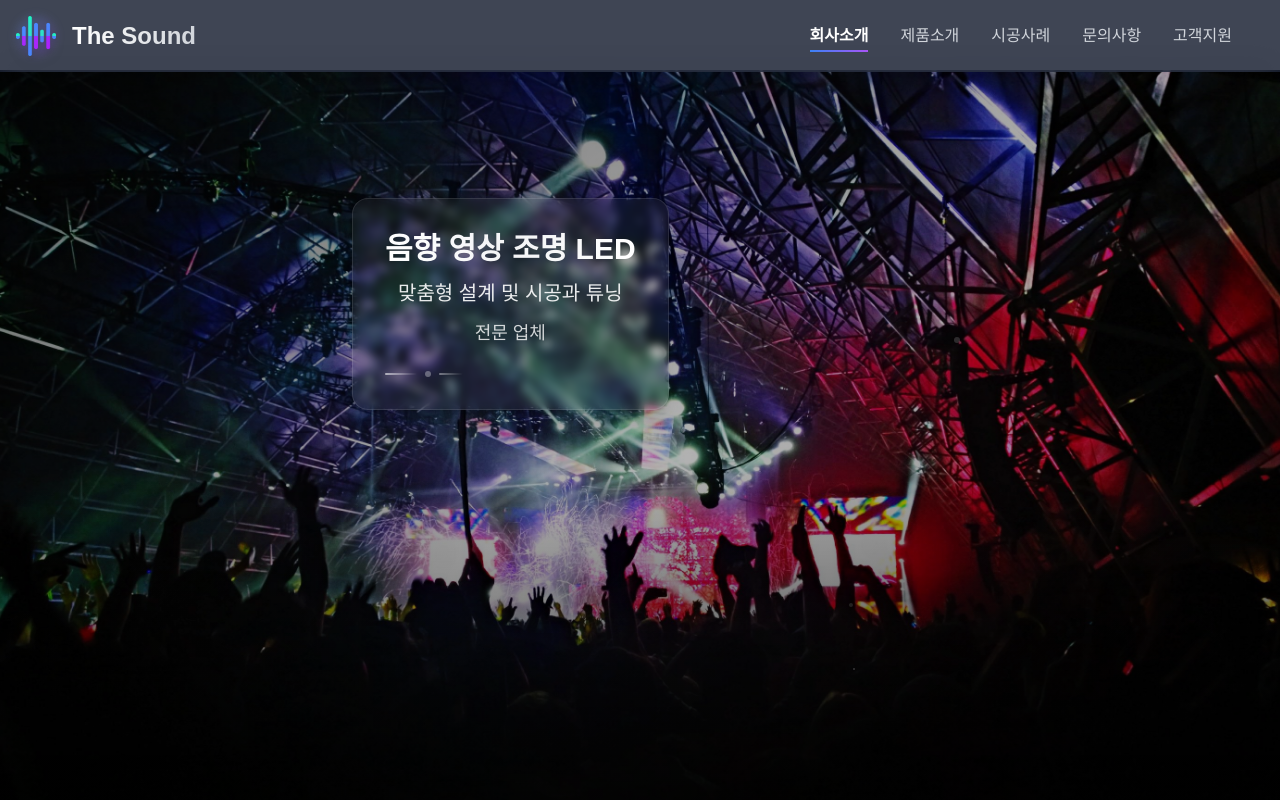
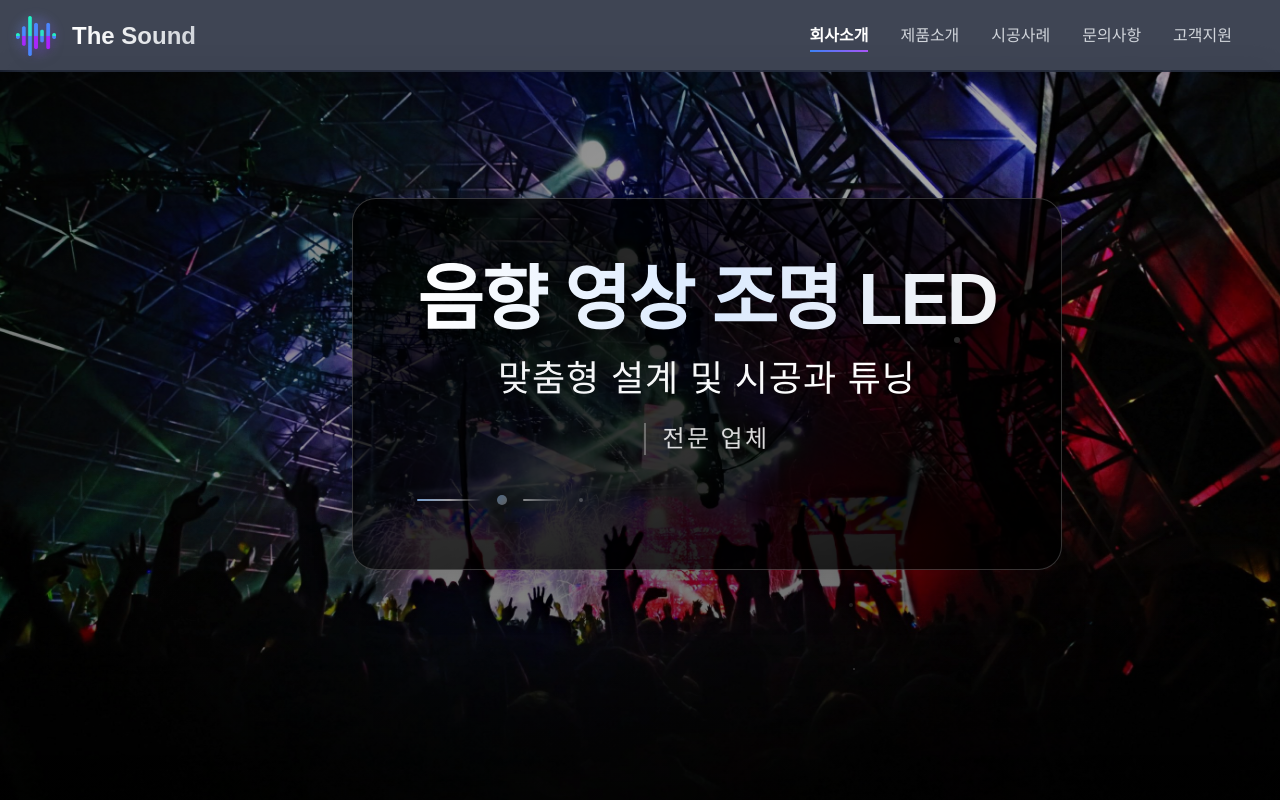
Before and after one commit to Codesson/the-sound, a React (Create React App) app: page /#/introduce in a window 1280 px wide. Shown: the top 800 px of the page. Built offline with nearby package versions, Linux system fonts and the light colour scheme.

Commit message:
refactor: Introduce 페이지 UI 개선 및 디자인 업데이트

```diff
--- a/src/pages/Introduce.tsx
+++ b/src/pages/Introduce.tsx
@@ -22,29 +22,34 @@ export default function Introduce() {
 
           {/* Hero content - moved to left top with right offset */}
           <div className="relative h-full flex items-start justify-start px-8 pt-32">
-            <div className="max-w-lg ml-80">
-              <div className="backdrop-blur-sm bg-white/5 rounded-2xl p-6 md:p-8 border border-white/10 shadow-lg">
-                <div className="space-y-3">
-                  <h1 className="text-xl md:text-2xl lg:text-3xl font-bold text-white leading-tight">
-                    <span className="block bg-gradient-to-r from-white via-gray-100 to-white bg-clip-text text-transparent drop-shadow-sm">
+            <div className="max-w-4xl ml-80">
+              <div className="bg-gradient-to-br from-black/80 via-black/70 to-black/85 rounded-3xl p-10 md:p-12 lg:p-16 border border-white/20 shadow-2xl">
+                <div className="space-y-6">
+                  <h1 className="text-3xl md:text-5xl lg:text-7xl font-black text-white leading-none tracking-tight">
+                    <span className="block bg-gradient-to-r from-white via-blue-100 to-gray-100 bg-clip-text text-transparent filter drop-shadow-[0_4px_8px_rgba(0,0,0,0.8)]">
                       음향 영상 조명 LED
                     </span>
                   </h1>
 
-                  <h2 className="text-base md:text-lg lg:text-xl font-medium text-white/90 leading-relaxed">
-                    맞춤형 설계 및 시공과 튜닝
+                  <h2 className="text-xl md:text-2xl lg:text-4xl font-light text-white/95 leading-relaxed tracking-wide">
+                    <span className="bg-gradient-to-r from-gray-100 to-white bg-clip-text text-transparent">
+                      맞춤형 설계 및 시공과 튜닝
+                    </span>
                   </h2>
 
-                  <p className="text-sm md:text-base lg:text-lg font-normal text-white/80">
-                    전문 업체
+                  <p className="text-lg md:text-xl lg:text-2xl font-extralight text-white/85 tracking-widest leading-relaxed">
+                    <span className="inline-block border-l-2 border-white/30 pl-4">
+                      전문 업체
+                    </span>
                   </p>
                 </div>
 
-                {/* Decorative line elements */}
-                <div className="mt-6 flex justify-start items-center space-x-2">
-                  <div className="w-8 h-0.5 bg-gradient-to-r from-white/60 to-transparent rounded-full"></div>
-                  <div className="w-1.5 h-1.5 bg-white/40 rounded-full animate-pulse"></div>
-                  <div className="w-6 h-0.5 bg-gradient-to-r from-white/40 to-transparent rounded-full"></div>
+                {/* Enhanced decorative elements */}
+                <div className="mt-10 flex justify-start items-center space-x-4">
+                  <div className="w-16 h-0.5 bg-gradient-to-r from-blue-300/80 via-white/60 to-transparent rounded-full"></div>
+                  <div className="w-2.5 h-2.5 bg-gradient-to-br from-blue-300/60 to-white/40 rounded-full animate-pulse shadow-lg"></div>
+                  <div className="w-10 h-0.5 bg-gradient-to-r from-white/50 to-transparent rounded-full"></div>
+                  <div className="w-1 h-1 bg-white/30 rounded-full animate-pulse delay-700"></div>
                 </div>
               </div>
             </div>
```
